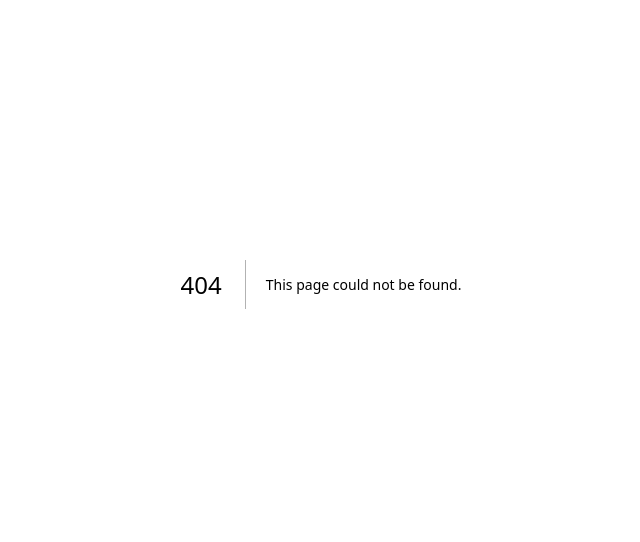
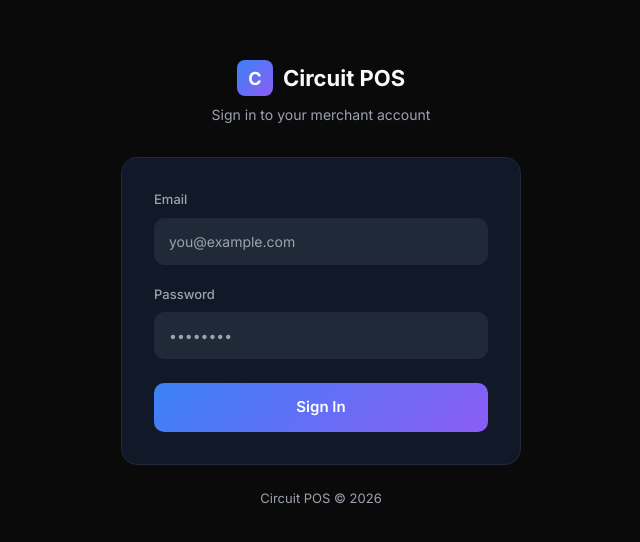
Before and after one commit to pernelldevcircuit/circuit-pos, a Next.js app: page /login in a window 1280 px wide. Before the commit this address had no page. Shown: the part 116-658 px from the top of the page, without its empty margins (319-959 px from the left). Built offline with nearby package versions, Linux system fonts and the light colour scheme; no server answers.

Commit message:
Add login page with Supabase auth

```diff
--- /dev/null
+++ b/app/login/page.tsx
@@ -0,0 +1,103 @@
+'use client'
+import { useState, useEffect } from 'react'
+import { useRouter } from 'next/navigation'
+import { supabase } from '@/lib/supabase'
+
+export default function LoginPage() {
+  const router = useRouter()
+  const [email, setEmail] = useState('')
+  const [password, setPassword] = useState('')
+  const [error, setError] = useState('')
+  const [loading, setLoading] = useState(false)
+  const [isDark, setIsDark] = useState(true)
+
+  useEffect(() => {
+    const saved = localStorage.getItem('circuit-theme')
+    if (saved !== null) setIsDark(saved === 'dark')
+    // If already logged in, redirect to dashboard
+    supabase.auth.getSession().then(({ data }) => {
+      if (data.session) router.replace('/')
+    })
+  }, [router])
+
+  const handleLogin = async (e: React.FormEvent) => {
+    e.preventDefault()
+    setLoading(true)
+    setError('')
+    const { error: authError } = await supabase.auth.signInWithPassword({ email, password })
+    if (authError) {
+      setError(authError.message)
+      setLoading(false)
+    } else {
+      router.replace('/')
+    }
+  }
+
+  const bg = isDark ? '#0a0a0a' : '#f8fafc'
+  const cardBg = isDark ? '#111827' : '#ffffff'
+  const border = isDark ? '#1f2937' : '#e2e8f0'
+  const text = isDark ? '#f9fafb' : '#0f172a'
+  const muted = isDark ? '#9ca3af' : '#64748b'
+  const accent = '#3b82f6'
+
+  return (
+    <div style={{ minHeight: '100vh', background: bg, display: 'flex', alignItems: 'center', justifyContent: 'center', padding: '24px' }}>
+      <div style={{ width: '100%', maxWidth: '400px' }}>
+        {/* Logo / Brand */}
+        <div style={{ textAlign: 'center', marginBottom: '32px' }}>
+          <div style={{ display: 'inline-flex', alignItems: 'center', gap: '10px', marginBottom: '8px' }}>
+            <div style={{ width: '36px', height: '36px', background: 'linear-gradient(135deg, #3b82f6, #8b5cf6)', borderRadius: '8px', display: 'flex', alignItems: 'center', justifyContent: 'center' }}>
+              <span style={{ color: '#fff', fontWeight: 700, fontSize: '18px' }}>C</span>
+            </div>
+            <span style={{ fontSize: '22px', fontWeight: 700, color: text }}>Circuit POS</span>
+          </div>
+          <p style={{ color: muted, fontSize: '14px' }}>Sign in to your merchant account</p>
+        </div>
+
+        {/* Card */}
+        <div style={{ background: cardBg, border: `1px solid ${border}`, borderRadius: '16px', padding: '32px' }}>
+          <form onSubmit={handleLogin}>
+            <div style={{ marginBottom: '20px' }}>
+              <label style={{ display: 'block', color: muted, fontSize: '13px', fontWeight: 500, marginBottom: '8px' }}>Email</label>
+              <input
+                type="email"
+                value={email}
+                onChange={e => setEmail(e.target.value)}
+                required
+                placeholder="you@example.com"
+                style={{ width: '100%', padding: '12px 14px', background: isDark ? '#1f2937' : '#f1f5f9', border: `1px solid ${border}`, borderRadius: '10px', color: text, fontSize: '14px', outline: 'none', boxSizing: 'border-box' }}
+              />
+            </div>
+            <div style={{ marginBottom: '24px' }}>
+              <label style={{ display: 'block', color: muted, fontSize: '13px', fontWeight: 500, marginBottom: '8px' }}>Password</label>
+              <input
+                type="password"
+                value={password}
+                onChange={e => setPassword(e.target.value)}
+                required
+                placeholder="••••••••"
+                style={{ width: '100%', padding: '12px 14px', background: isDark ? '#1f2937' : '#f1f5f9', border: `1px solid ${border}`, borderRadius: '10px', color: text, fontSize: '14px', outline: 'none', boxSizing: 'border-box' }}
+              />
+            </div>
+            {error && (
+              <div style={{ background: isDark ? '#1f1212' : '#fef2f2', border: '1px solid #f87171', borderRadius: '8px', padding: '12px', marginBottom: '20px', color: '#ef4444', fontSize: '13px' }}>
+                {error}
+              </div>
+            )}
+            <button
+              type="submit"
+              disabled={loading}
+              style={{ width: '100%', padding: '13px', background: loading ? '#6b7280' : 'linear-gradient(135deg, #3b82f6, #8b5cf6)', border: 'none', borderRadius: '10px', color: '#fff', fontSize: '15px', fontWeight: 600, cursor: loading ? 'not-allowed' : 'pointer' }}
+            >
+              {loading ? 'Signing in...' : 'Sign In'}
+            </button>
+          </form>
+        </div>
+
+        <p style={{ textAlign: 'center', marginTop: '24px', color: muted, fontSize: '13px' }}>
+          Circuit POS &copy; {new Date().getFullYear()}
+        </p>
+      </div>
+    </div>
+  )
+}
```
